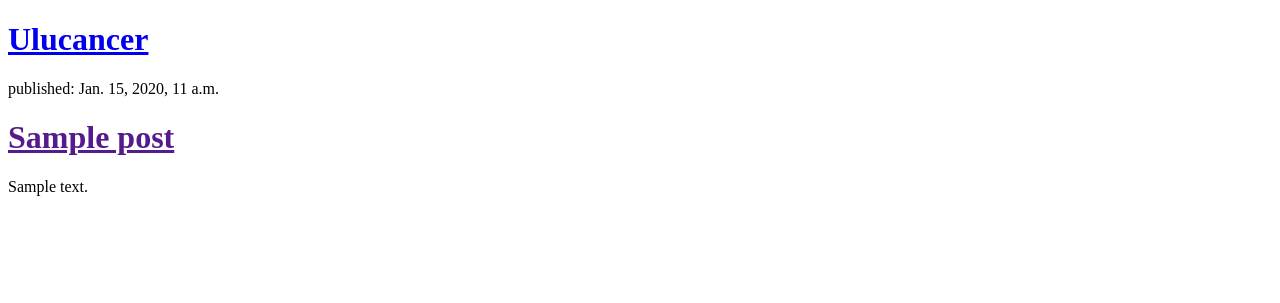
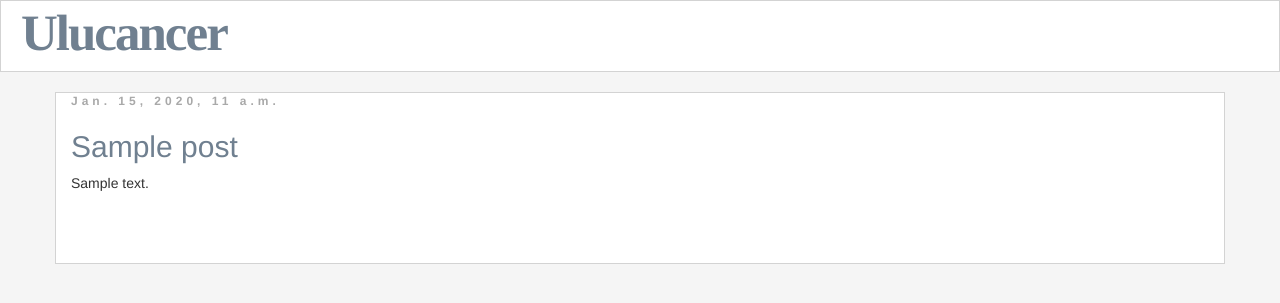
Before and after one commit to Ulumusu/blog-project, a Django app: template blog/templates/blog/post_list.html in a window 1280 px wide. Shown: the top 303 px of the page. Run offline with Django 3.2, Linux system fonts and the light colour scheme; the template is opened without the code that fills it: values that come from a table or form of the project are taken from there, others are empty; tables that the repository leaves empty hold one stand-in row (values such as "Sample post"); some libraries are stand-ins or nearby versions.

Commit message:
CSS first step

```diff
--- a/blog/templates/blog/post_list.html
+++ b/blog/templates/blog/post_list.html
@@ -1,20 +1,35 @@
 <!doctype html>
+{% load staticfiles %}
 <html>
 	<head>
 		<title>Ulucancer</title>
+		<link rel="stylesheet" href="//maxcdn.bootstrapcdn.com/bootstrap/3.2.0/css/bootstrap.min.css">
+        <link rel="stylesheet" href="//maxcdn.bootstrapcdn.com/bootstrap/3.2.0/css/bootstrap-theme.min.css">
+		<link rel="stylesheet" href="{% static 'css/blog.css' %}">
 	</head>
+
 	<body>
-		<div>
+
+		<div class="page-header">
 		<h1><a href="/">Ulucancer</a></h1>
 		</div>
 
-		{% for post in posts %}
-    <div>
-        <p>published: {{ post.published_date }}</p>
-        <h1><a href="">{{ post.title }}</a></h1>
-        <p>{{ post.text|linebreaksbr }}</p>
+
+	<div class="content container">
+    <div class="row">
+        <div class="col-md-8">
+            {% for post in posts %}
+                <div class="post">
+                    <div class="data">
+                        {{ post.published_date }}
+                    </div>
+                    <h2><a href="">{{ post.title }}</a></h2>
+                    <p>{{ post.text|linebreaksbr }}</p>
+                </div>
+            {% endfor %}
+        </div>
     </div>
-		{% endfor %}
+</div>
 
     </body>
 </html>
--- a/mysite/settings.py
+++ b/mysite/settings.py
@@ -25,7 +25,7 @@ SECRET_KEY = '7b9u5h+n3=#)tq*3tlt6w=zdmu*nafz#9e6lktu^(gor@qxdq-'
 # SECURITY WARNING: don't run with debug turned on in production!
 DEBUG = True
 
-ALLOWED_HOSTS = ['Ulumusu.pythonanywhere.com']
+ALLOWED_HOSTS = []
 
 #hehehehe
 # 'Ulumusu.pythonanywhere.com'
@@ -121,3 +121,7 @@ USE_TZ = True
 
 STATIC_URL = '/static/'
 STATIC_ROOT = os.path.join(BASE_DIR, 'public', 'static')
+
+STATICFILES_DIRS=(
+os.path.join(BASE_DIR, "static"),
+)
--- /dev/null
+++ b/static/css/blog.css
@@ -0,0 +1,64 @@
+.page-header {
+	border: 1px solid LightGrey;
+    background-color: white;
+    margin-top: 0;
+    padding: 10px 10px 10px 20px;
+}
+
+.page-header h1, .page-header h1 a, .page-header h1 a:visited, .page-header h1 a:active {
+
+    font-size: 36pt;
+    font-family: times, Times New Roman, times-roman, georgia, serif;
+	color: #708090;
+	margin: 0;
+	padding: 0px 0px 6px 0px;
+	font-size: 51px;
+	line-height: 44px;
+	letter-spacing: -2px;
+	font-weight: bold;
+}
+
+.content {
+	border: 1px solid LightGrey;
+	background-color: white;
+    margin-center: 40px;
+}
+
+
+ h2, h3, h4 {
+    font-family:"Palatino Linotype", "Book Antiqua", Palatino, serif
+	color: black;
+}
+
+.data {
+    color: #A9A9A9;
+    font-size: 12px;
+    font-weight: 700;
+    letter-spacing: 4px;
+}
+
+.save {
+    float: right;
+}
+
+.post-form textarea, .post-form input {
+    width: 100%;
+}
+
+.top-menu, .top-menu:hover, .top-menu:visited {
+    color: #ffffff;
+    float: right;
+    font-size: 26pt;
+    margin-right: 20px;
+}
+
+.post {
+    margin-bottom: 70px;
+}
+
+.post h2 a, .post h2 a:visited {
+    color: #708090;
+}
+body {
+	background-color: #F5F5F5;
+}
```
